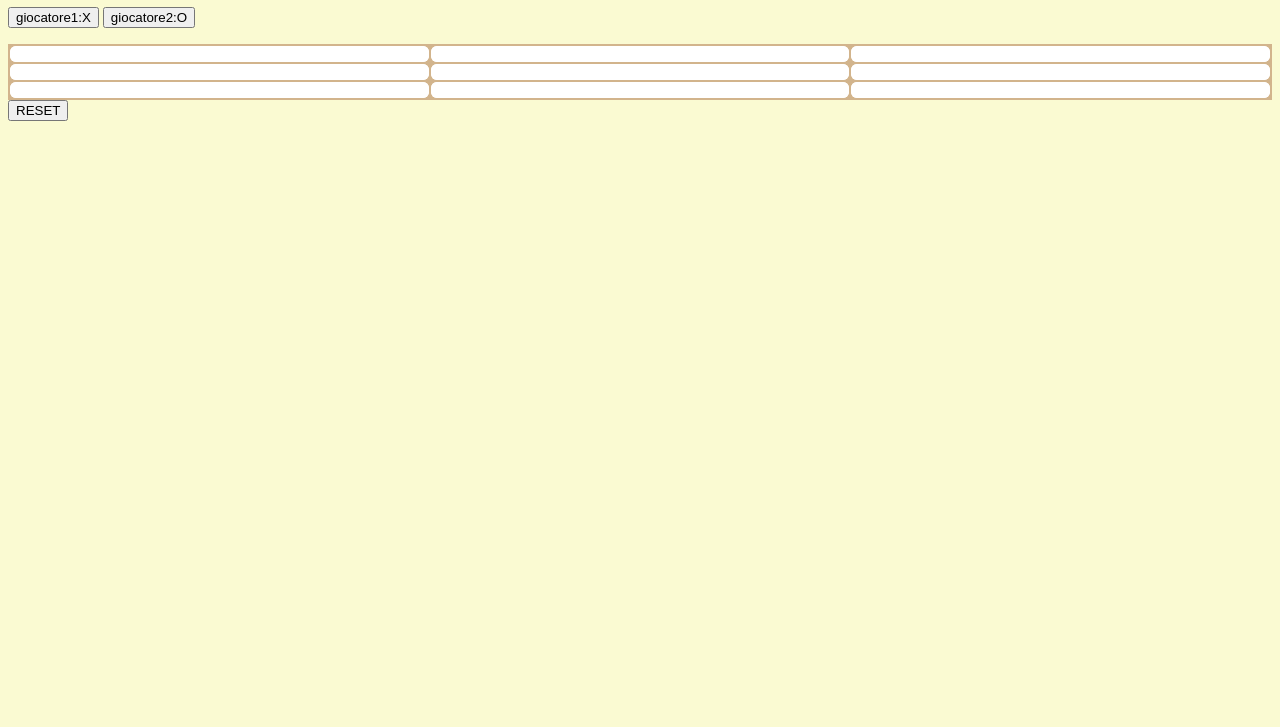
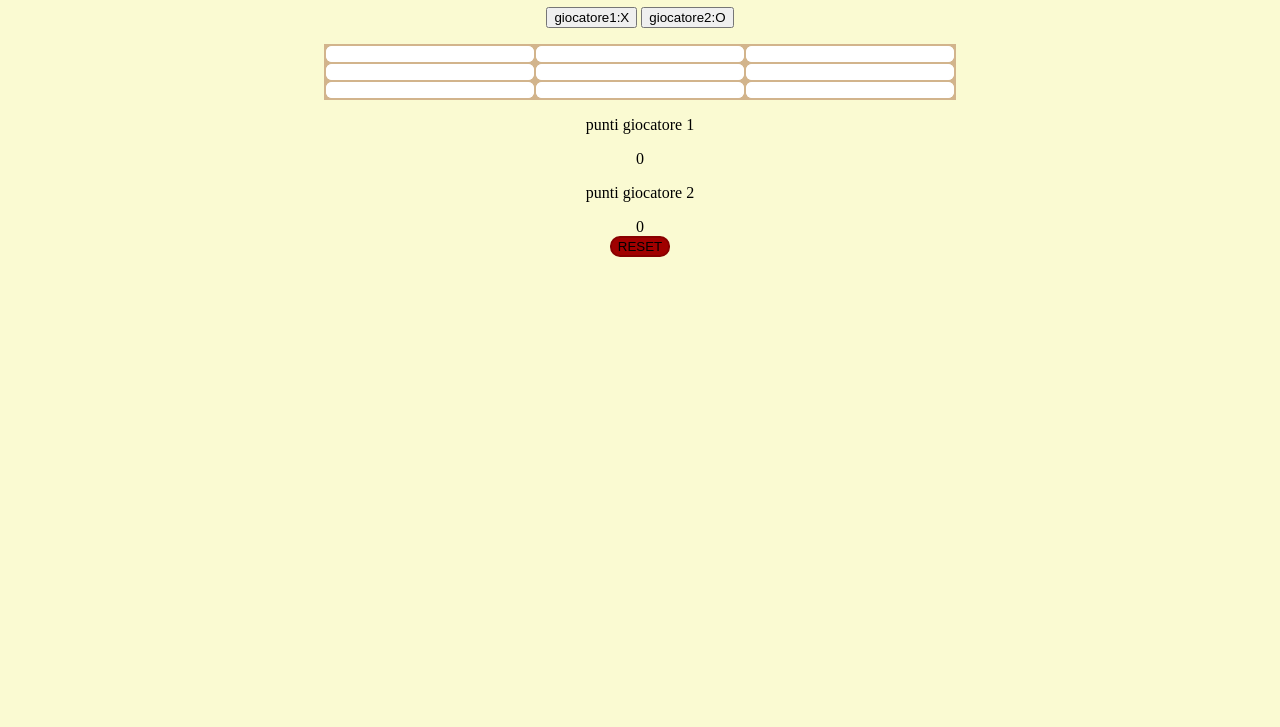
Before and after one commit to Stelfy/tris, a plain HTML site: page index.html in a window 1280 px wide. Shown: the part 73-800 px from the top of the page. Drawn offline with Linux system fonts and the light colour scheme.

Commit message:
second commit

```diff
--- a/index.html
+++ b/index.html
@@ -2,8 +2,8 @@
 <html lang="it">
 <head>
     <meta charset="UTF-8">
-    <link rel="stylesheet" href="./styles.css">
-    <script src="./script.js"></script>
+    <link rel="stylesheet" href="styles.css">
+    <script src="script.js"></script>
     <title>Tris</title>
 </head>
 
@@ -14,21 +14,23 @@
     <p id="turn"></p>
     <table>
         <tr>
-            <td data-num="1" onclick="onSelect(this)" id="box1"></td>
-            <td data-num="2" onclick="onSelect(this)" id="box2"></td>
-            <td data-num="3" onclick="onSelect(this)" id="box3"></td>
+            <td data-num="1" onclick="onSelect(this)" id="box1" class="boxes"></td>
+            <td data-num="2" onclick="onSelect(this)" id="box2" class="boxes"></td>
+            <td data-num="3" onclick="onSelect(this)" id="box3" class="boxes"></td>
         </tr>
          <tr>
-            <td data-num="4" onclick="onSelect(this)" id="box4"></td>
-            <td data-num="5" onclick="onSelect(this)" id="box5"></td>
-            <td data-num="6" onclick="onSelect(this)" id="box6"></td>
+            <td data-num="4" onclick="onSelect(this)" id="box4" class="boxes"></td>
+            <td data-num="5" onclick="onSelect(this)" id="box5" class="boxes"></td>
+            <td data-num="6" onclick="onSelect(this)" id="box6" class="boxes"></td>
         </tr>
          <tr>
-            <td data-num="7" onclick="onSelect(this)" id="box7"></td>
-            <td data-num="8" onclick="onSelect(this)" id="box8"></td>
-            <td data-num="9" onclick="onSelect(this)" id="box9"></td>
+            <td data-num="7" onclick="onSelect(this)" id="box7" class="boxes"></td>
+            <td data-num="8" onclick="onSelect(this)" id="box8" class="boxes"></td>
+            <td data-num="9" onclick="onSelect(this)" id="box9" class="boxes"></td>
         </tr>
         </table>
+        <div><p>punti giocatore 1</p> <section>0</section> </div>
+        <div><p>punti giocatore 2</p> <section>0</section> </div>
         <button id="reset" onclick="onReset()">RESET</button>
 </body>
 </html>
--- a/script.js
+++ b/script.js
@@ -248,6 +248,7 @@ function onModeChangeAI(obj) {
     if (turn == 2) playAI();
 }
 
+// animazioni per bottoni
 function click(obj) {
     obj.style.transform = "translate(5px, 10px)"
     obj.style.boxShadow = "none"
--- a/styles.css
+++ b/styles.css
@@ -1,10 +1,8 @@
 body {
   background-color: #fafad2;
+  text-align: center;
 }
 
-table {
-  background-color: #d2b48c;
-}
 td,
 tr {
   background-color: white;
@@ -13,6 +11,32 @@ tr {
 }
 
 table {
-  width: 100%;
+  margin: 0 auto;
+  width: 50%;
+  height: 50%;
   min-width: 550px;
+  background-color: #d2b48c;
+  float: middle;
 }
+
+.uno {
+  border-radius: 10px;
+  border: 3px solid red;
+  padding: 10px;
+}
+
+.due {
+  border-radius: 10px;
+  border: 3px solid blue;
+  padding: 10px;
+}
+
+.boxes:hover {
+  background-color: lightyellow;
+}
+
+#reset {
+  border: 2px solid #880000;
+  background-color: #a00000;
+  border-radius: 10px;
+}
```
